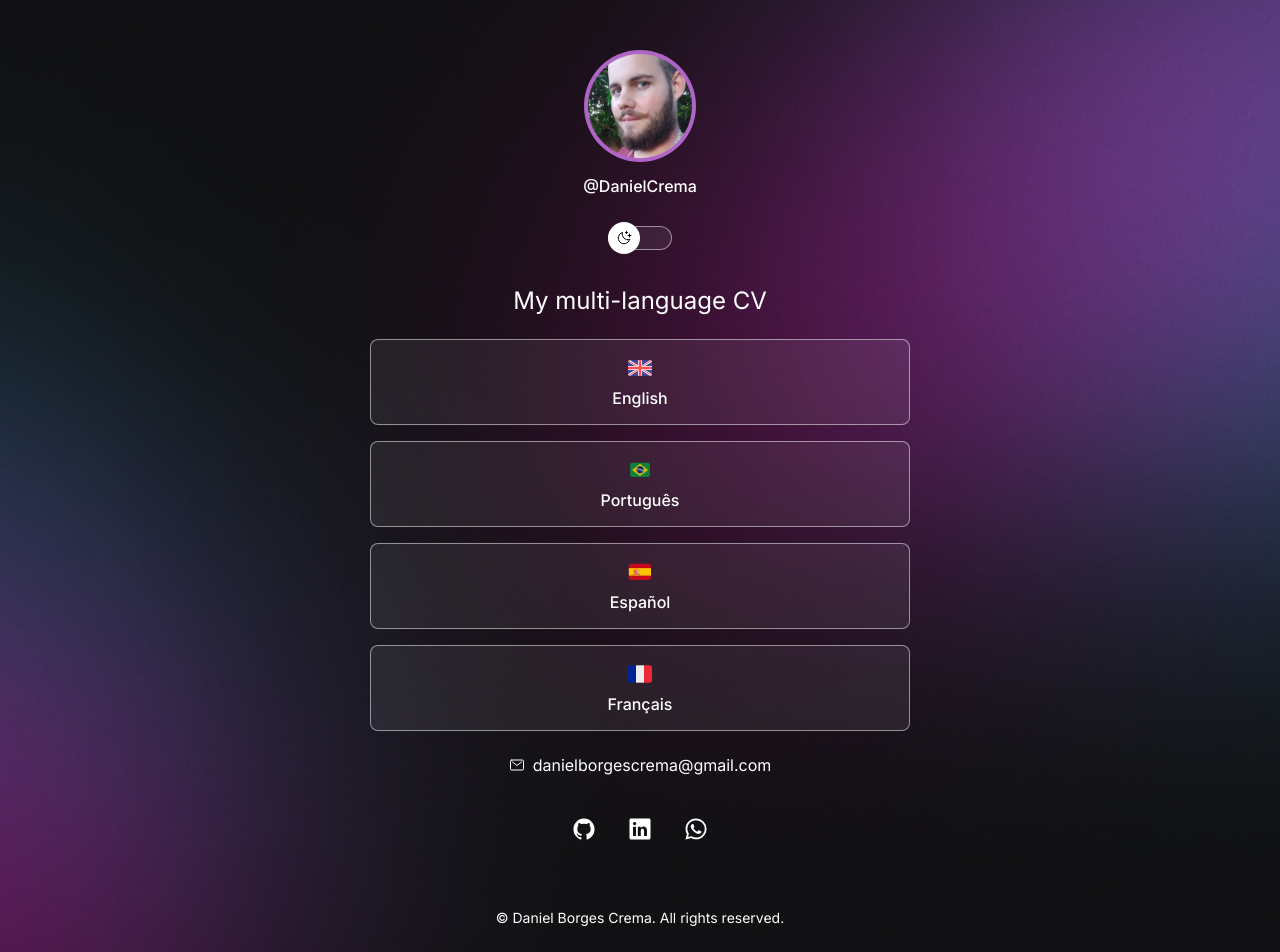
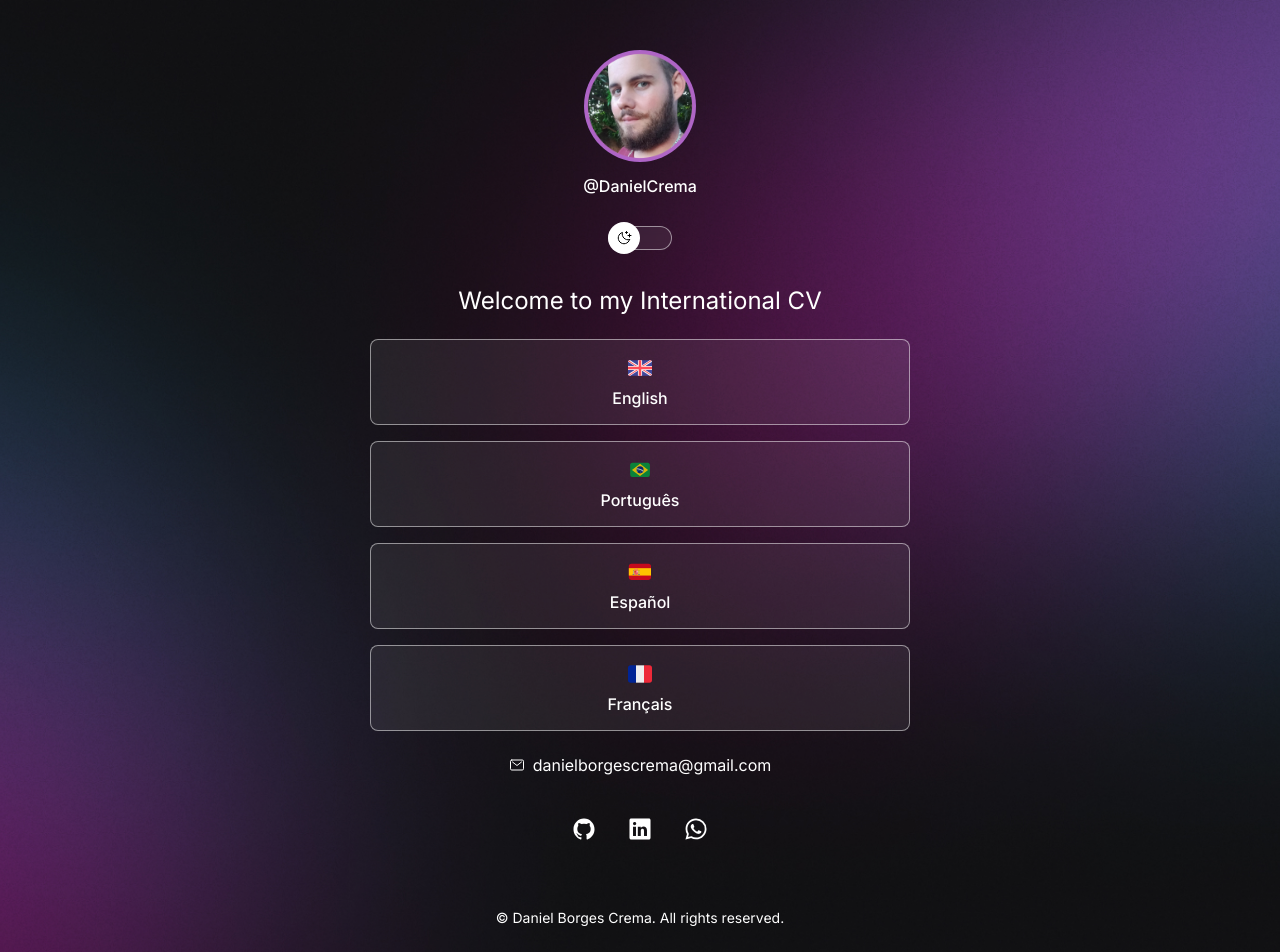
Before and after one commit to DanielCrema/GlobalCV, a plain HTML site: page index.html in a window 1280 px wide. Drawn offline with nearby package versions, Linux system fonts and the light colour scheme.

Commit message:
change heading

```diff
--- a/index.html
+++ b/index.html
@@ -29,7 +29,7 @@
         </div>
 
         <div id="title">
-            <p>My multi-language CV</p>
+            <p><span id="optionalHeadingOpening">Welcome to my </span>International CV</p>
         </div>
         <ul>
             <li>
--- a/styles/main.css
+++ b/styles/main.css
@@ -111,6 +111,10 @@ body {
     font-size: 24px;
   }
 
+  #optionalHeadingOpening {
+      display: inline;
+  }
+
   ul {
     list-style: none;
 
@@ -208,6 +212,10 @@ body {
     #container {
       margin-top: 14px;
     }
+
+    #optionalHeadingOpening {
+      display: none;
+    }
   }
 
   @keyframes slide-in {
```
